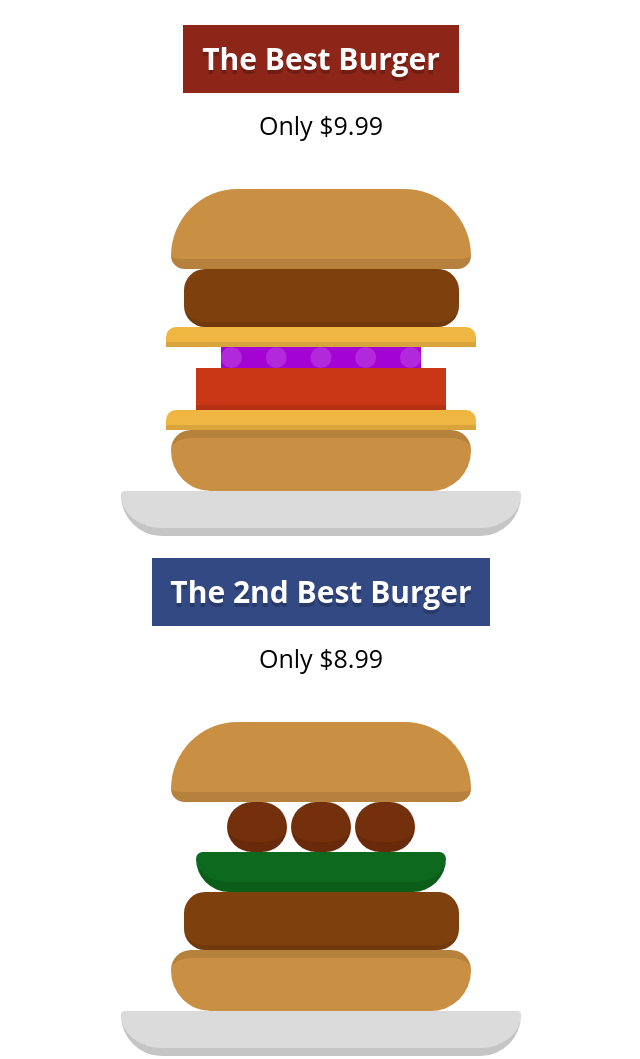
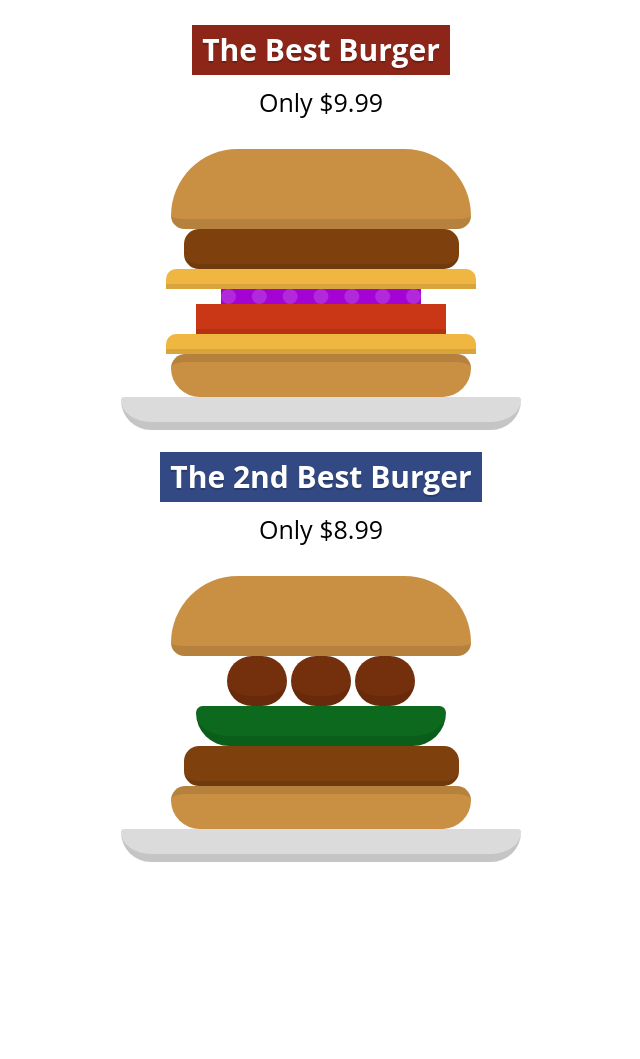
Before and after one commit to Popcorn3D1/lab6, a plain HTML site: page index.html in a window 1280 px wide. Shown: the whole page, without its empty margins (319-959 px from the left). After the commit the page ends 887 px from the top, so only its background shows below. Drawn offline with Linux system fonts and the light colour scheme.

Commit message:
em to px

```diff
--- a/ingredients.css
+++ b/ingredients.css
@@ -2,72 +2,72 @@
 /* CSS Document */
 
 .bun-top {
-  height: 4.375em;
+  height: 70px;
   width: 60%;
   background: #c99044;
-  border-radius: 6.25em 6.25em 1.25em 1.25em;
-  border-bottom: solid .625em rgba(0,0,0,.1);
+  border-radius: 100px 100px 20px 20px;
+  border-bottom: solid 10px rgba(0,0,0,.1);
 }
 
 .cheese {
-  height: .938em;
+  height: 15px;
   width: 62%;
-  border-radius: .625em .625em 0 0;
+  border-radius:10px 10px 0 0;
   background: #f0b642;
-  border-bottom: solid .313em rgba(0,0,0,.1);
+  border-bottom: solid 5px rgba(0,0,0,.1);
 }
 
 .tomato {
-  height: 2.313em;
+  height: 25px;
   width: 50%;
   background-color: #c93716;
-  border-bottom: solid .313em rgba(0,0,0,.1);
+  border-bottom: solid 5px rgba(0,0,0,.1);
 }
 
 .meatball {
-  height: 2.5em;
-  width: 3.75em;
+  height: 40px;
+  width: 60px;
   background: #742f0c;
-  border-radius: 1.875em;
+  border-radius: 30px;
   display: inline-block;
   vertical-align: top;
-  border-bottom: solid .625em rgba(0,0,0,.1);
+  border-bottom: solid 10px rgba(0,0,0,.1);
 }
 
 .patty {
-  height: 3.313em;
+  height: 35px;
   width: 55%;
   background: #7e400d;
-  border-radius: 1.313em;
-  border-bottom: solid .313em rgba(0,0,0,.1);
+  border-radius: 15px;
+  border-bottom: solid 5px rgba(0,0,0,.1);
 }
 
 .pickle {
-  height: 1.875em;
+  height: 30px;
   width: 50%;
   background: #0c691d;
-  border-radius: 1.25em 1.25em 6.25em 6.25em;
-  border-bottom: solid .625em rgba(0,0,0,.1);
+  border-radius: 20px 20px 100px 100px;
+  border-bottom: solid 10px rgba(0,0,0,.1);
 }
 
 .onion {
   width: 40%;
   background-color: #a304d3;
-  border-top: dotted 1.313em rgba(255,255,255,.15);
+  border-top: dotted 15px rgba(255,255,255,.15);
 }
 
 .bun-bottom {
-  height: 3.313em;
+  height: 35px;
   width: 60%;
   background: #c99044;
-  border-radius: 1.25em 1.25em 2.5em 2.5em;
-  border-top: solid .5em rgba(0,0,0,.1);
+  border-radius: 20px 20px 40px 40px;
+  border-top: solid 8px rgba(0,0,0,.1);
 }
 
 .plate {
-  height: 2.313em;
+  height: 25px;
   width: 80%;
   background: #dbdbdb;
-  border-radius: 1.25em 1.25em 12.5em 12.5em;
-  border-bottom: solid .5em rgba(0,0,0,.1);
+  border-radius: 20px 20px 200px 200px;
+  border-bottom: solid 8px rgba(0,0,0,.1);
 }
--- a/style.css
+++ b/style.css
@@ -4,56 +4,56 @@
 
 body {
   font-family: "Open Sans", sans-serif;
-  padding: 1.563em 1.25em;
+  padding: 25px 20px;
   margin: 0;
   text-align: center;
 }
 
 h2 {
-  font-size: 1.875em;
+  font-size: 30px;
   text-align: center;
   margin: 0;
-  padding: .313em 0;
+  padding: 5px 0;
   background: #8d2518;
-  text-shadow: 0px .125em 0 rgba(0,0,0,.2);
+  text-shadow: 0px 2px 0 rgba(0,0,0,.2);
   line-height: 100%;
   color: white;
-  padding: .625em;
+  padding: 10px;
   margin: 0 auto;
   display: inline-block;
 }
 
 h3 {
   text-align: center;
-  font-size: 1.563em;
+  font-size: 25px;
   font-weight: 400;
-  margin: .625em 0 1.875em 0;
+  margin: 10px 0 30px 0;
 }
 
 h2.second {
-  font-size: 1.875em;
+  font-size: 30px;
   text-align: center;
   margin: 0;
-  padding: .313em 0;
+  padding: 5px 0;
   background: #334983;
-  text-shadow: 0 .125em 0 rgba(0,0,0,.2);
+  text-shadow: 0px 2px 0 rgba(0,0,0,.2);
   line-height: 100%;
   color: white;
-  padding: .625em;
+  padding: 10px;
   margin: 0 auto;
   display: inline-block;
 }
 
 h3.second {
   text-align: center;
-  font-size: 1.563em;
+  font-size: 25px;
   font-weight: 400;
-  margin: .625em 0 1.875em 0;
+  margin: 10px 0 30px 0;
 }
 
 /* Set the maximum width of your burger */
 .burger {
-  max-width: 31.25em;
+  max-width: 500px;
   margin: 0 auto;
 }
 
```
